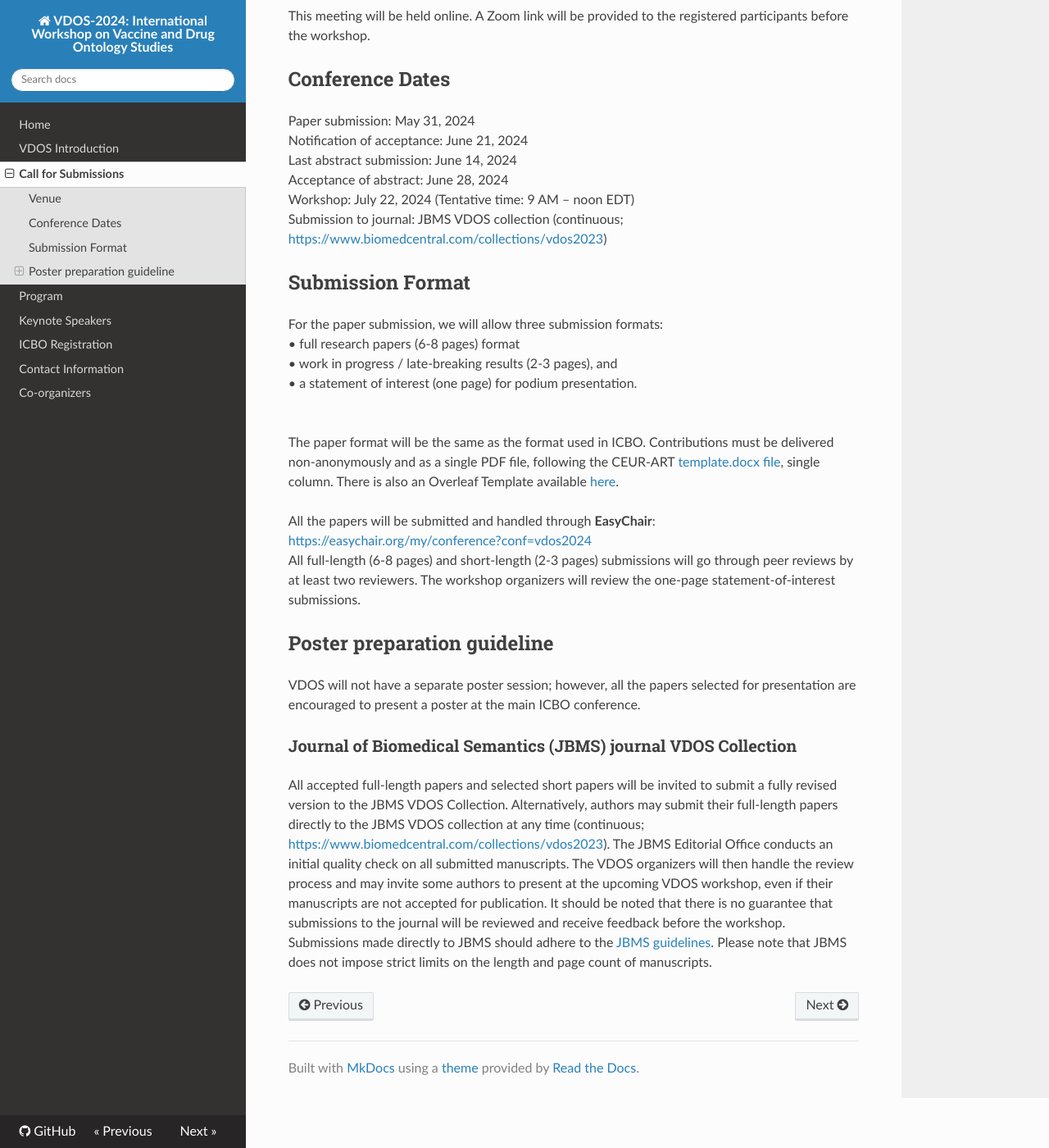
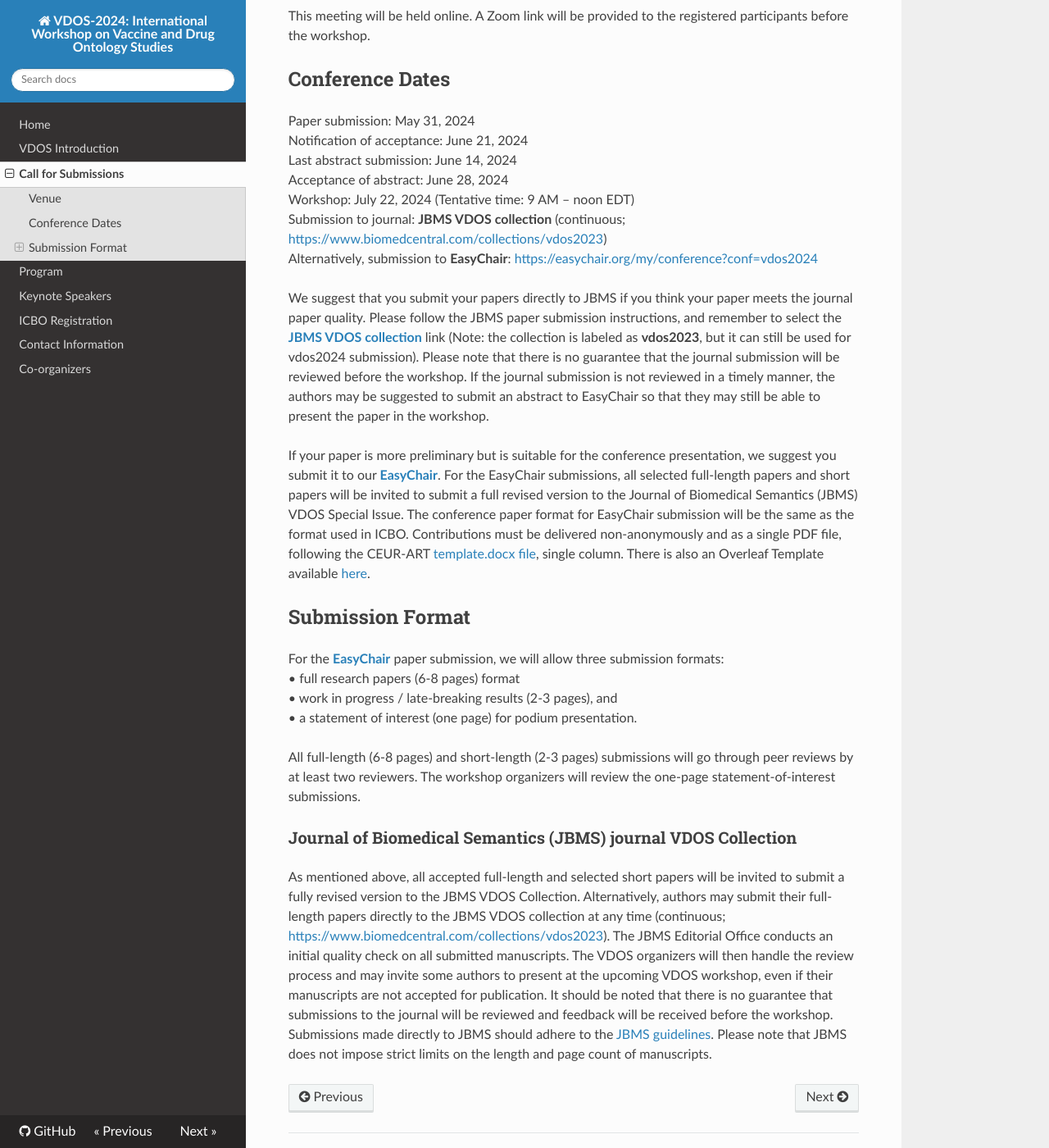
Before and after one commit to vdos-workshop/vdos2024, an MkDocs documentation site: the page built from docs/call-for-submissions.md, in a window 1280 px wide and 1400 px high, scrolled down 616 px. Shown: the whole window at 82% size. Built offline with MkDocs 1.6.1, drawn with Linux system fonts in a browser that asks for light colours; nearby versions of some CDN libraries.

Commit message:
Update call-for-submissions.md
updated accordingly to the changes in the announcement (email)

```diff
--- a/docs/call-for-submissions.md
+++ b/docs/call-for-submissions.md
@@ -12,20 +12,20 @@ Notification of acceptance: June 21, 2024<BR>
 Last abstract submission: June 14, 2024<BR>
 Acceptance of abstract: June 28, 2024<BR>
 Workshop: July 22, 2024 (Tentative time: 9 AM – noon EDT) <BR>
-Submission to journal: JBMS VDOS collection (continuous; [https://www.biomedcentral.com/collections/vdos2023](https://www.biomedcentral.com/collections/vdos2023))<BR>
+Submission to journal: **JBMS VDOS collection** (continuous; [https://www.biomedcentral.com/collections/vdos2023](https://www.biomedcentral.com/collections/vdos2023))<BR>
+Alternatively, submission to **EasyChair**: [https://easychair.org/my/conference?conf=vdos2024](https://easychair.org/my/conference?conf=vdos2024)<BR>
+
+We suggest that you submit your papers directly to JBMS if you think your paper meets the journal paper quality. Please follow the JBMS paper submission instructions, and remember to select the **[JBMS VDOS collection](https://www.biomedcentral.com/collections/vdos2023)** link (Note: the collection is labeled as **vdos2023**, but it can still be used for vdos2024 submission). Please note that there is no guarantee that the journal submission will be reviewed before the workshop. If the journal submission is not reviewed in a timely manner, the authors may be suggested to submit an abstract to EasyChair so that they may still be able to present the paper in the workshop.
+
+If your paper is more preliminary but is suitable for the conference presentation, we suggest you submit it to our **[EasyChair](https://easychair.org/my/conference?conf=vdos2024)**. For the EasyChair submissions, all selected full-length papers and short papers will be invited to submit a full revised version to the Journal of Biomedical Semantics (JBMS) VDOS Special Issue. The conference paper format for EasyChair submission will be the same as the format used in ICBO. Contributions must be delivered non-anonymously and as a single PDF file, following the CEUR-ART [template.docx file](https://www.icbo2024.ncor-brasil.org/papers/CEUR-Template-1col.docx), single column. There is also an Overleaf Template available [here](https://www.overleaf.com/latex/templates/template-for-submissions-to-ceur-workshop-proceedings-ceur-ws-dot-org/wqyfdgftmcfw).<br>
 
 ## Submission Format
-For the paper submission, we will allow three submission formats:<BR>
+For the **[EasyChair](https://easychair.org/my/conference?conf=vdos2024)** paper submission, we will allow three submission formats:<BR>
 •	full research papers (6-8 pages) format<BR>
 •	work in progress / late-breaking results (2-3 pages), and<BR>
-•	a statement of interest (one page) for podium presentation.<BR><BR>
+•	a statement of interest (one page) for podium presentation.<BR>
 
-The paper format will be the same as the format used in ICBO. Contributions must be delivered non-anonymously and as a single PDF file, following the CEUR-ART [template.docx file](https://www.icbo2024.ncor-brasil.org/papers/CEUR-Template-1col.docx), single column. There is also an Overleaf Template available [here](https://www.overleaf.com/latex/templates/template-for-submissions-to-ceur-workshop-proceedings-ceur-ws-dot-org/wqyfdgftmcfw).<br>
-
-All the papers will be submitted and handled through <b>EasyChair</b>: [https://easychair.org/my/conference?conf=vdos2024](https://easychair.org/my/conference?conf=vdos2024) <BR>All full-length (6-8 pages) and short-length (2-3 pages) submissions will go through peer reviews by at least two reviewers. The workshop organizers will review the one-page statement-of-interest submissions.
-
-## Poster preparation guideline
-VDOS will not have a separate poster session; however, all the papers selected for presentation are encouraged to present a poster at the main ICBO conference.
+All full-length (6-8 pages) and short-length (2-3 pages) submissions will go through peer reviews by at least two reviewers. The workshop organizers will review the one-page statement-of-interest submissions.
 
 ### Journal of Biomedical Semantics (JBMS) journal VDOS Collection
-All accepted full-length papers and selected short papers will be invited to submit a fully revised version to the JBMS VDOS Collection. Alternatively, authors may submit their full-length papers directly to the JBMS VDOS collection at any time (continuous; [https://www.biomedcentral.com/collections/vdos2023](https://www.biomedcentral.com/collections/vdos2023)). The JBMS Editorial Office conducts an initial quality check on all submitted manuscripts. The VDOS organizers will then handle the review process and may invite some authors to present at the upcoming VDOS workshop, even if their manuscripts are not accepted for publication. It should be noted that there is no guarantee that submissions to the journal will be reviewed and receive feedback before the workshop. Submissions made directly to JBMS should adhere to the [JBMS guidelines](https://jbiomedsci.biomedcentral.com/submission-guidelines). Please note that JBMS does not impose strict limits on the length and page count of manuscripts.
+As mentioned above, all accepted full-length and selected short papers will be invited to submit a fully revised version to the JBMS VDOS Collection. Alternatively, authors may submit their full-length papers directly to the JBMS VDOS collection at any time (continuous; [https://www.biomedcentral.com/collections/vdos2023](https://www.biomedcentral.com/collections/vdos2023)). The JBMS Editorial Office conducts an initial quality check on all submitted manuscripts. The VDOS organizers will then handle the review process and may invite some authors to present at the upcoming VDOS workshop, even if their manuscripts are not accepted for publication. It should be noted that there is no guarantee that submissions to the journal will be reviewed and feedback will be received before the workshop. Submissions made directly to JBMS should adhere to the [JBMS guidelines](https://jbiomedsci.biomedcentral.com/submission-guidelines). Please note that JBMS does not impose strict limits on the length and page count of manuscripts.
```
